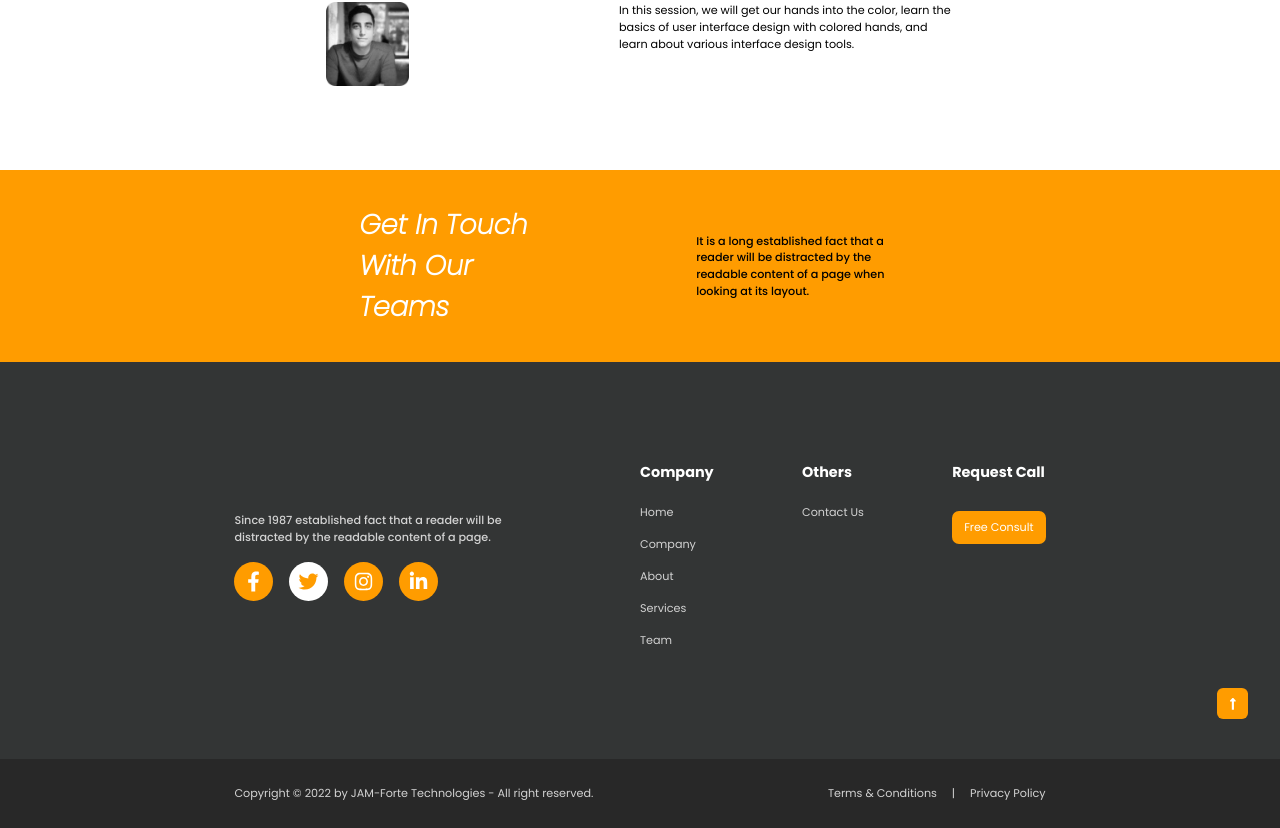
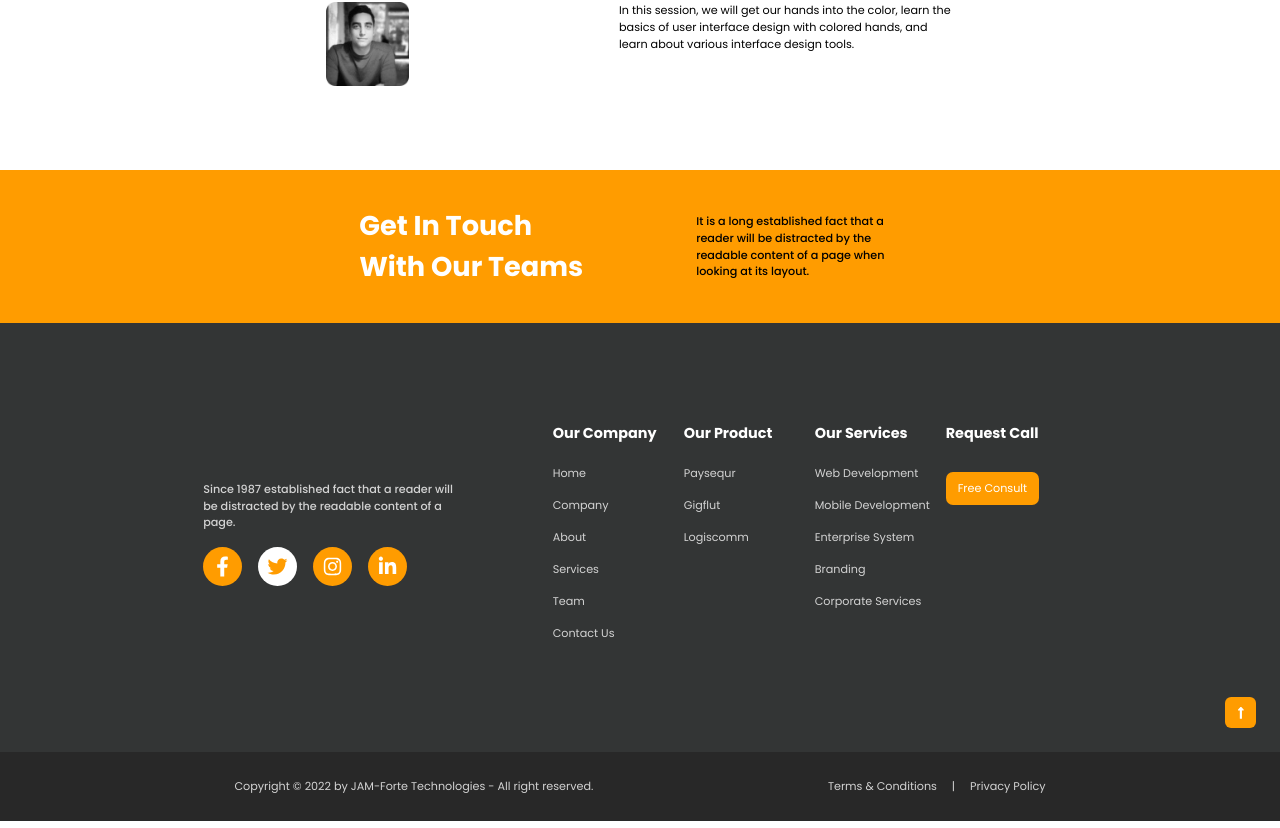
Before and after one commit to Erehmaryann/Erehmaryann.github.io, a React (Create React App) app: page /team in a window 1280 px wide. Shown: the part 1594-2422 px from the top of the page. Built offline with nearby package versions, Linux system fonts and the light colour scheme.

Commit message:
added contents to footer

```diff
--- a/src/components/about/why-us.tsx
+++ b/src/components/about/why-us.tsx
@@ -38,7 +38,7 @@ function WhyUs() {
             <h6 className="text-[#333535] font-[700] text[0.9rem]">
               Lifetime Support
             </h6>
-            <p className="italic text-[#909090] text-[0.8rem] font-[600] dark:text-[#000]">
+            <p className=" text-[#909090] text-[0.8rem] font-[400] dark:text-[#000]">
               We offer lifetime support for all project deployed.
             </p>
           </div>
@@ -54,7 +54,7 @@ function WhyUs() {
             <h6 className="text-[#333535] font-[700] text[0.9rem]">
               Trustworthy
             </h6>
-            <p className="italic text-[#909090] text-[0.8rem] font-[600] dark:text-[#000]">
+            <p className=" text-[#909090] text-[0.8rem] font-[400] dark:text-[#000]">
               Be rest assured that your confidential credentials supplied to us
               are safe and will not be used without your notice.
             </p>
@@ -73,7 +73,7 @@ function WhyUs() {
             <h6 className="text-[#333535] font-[700] text[0.9rem]">
               Innovation beyond initial idea
             </h6>
-            <p className="italic text-[#909090] text-[0.8rem] font-[600] dark:text-[#000]">
+            <p className=" text-[#909090] text-[0.8rem] font-[400] dark:text-[#000]">
               We develop ideas brought to us by clients to ensure they achieve a
               possible maximum result.
             </p>
@@ -90,7 +90,7 @@ function WhyUs() {
             <h6 className="text-[#333535] font-[700] text[0.9rem]">
               Encrypted Development
             </h6>
-            <p className="italic text-[#909090] text-[0.8rem] font-[600] dark:text-[#000]">
+            <p className=" text-[#909090] text-[0.8rem] font-[400] dark:text-[#000]">
               We put all security consideration in check while building projects
               for our client.
             </p>
--- a/src/components/company/company.tsx
+++ b/src/components/company/company.tsx
@@ -27,7 +27,7 @@ function Company() {
           <h1 className="text-[#333535] dark:text-white text-[1.8rem] font-[700] leading-[26px]">
             Customer trust is our goal
           </h1>
-          <p className="text-[#6C6C6C] dark:text-white pt-2 text-[0.7rem] font-[500]">
+          <p className="text-[#6C6C6C] dark:text-white pt-4 text-[0.7rem] font-[500]">
             The point of using Lorem Ipsum is that it has.
           </p>
         </div>
@@ -53,7 +53,7 @@ function Company() {
             <h4 className="z-10 dark:text-[#ff9c00] text-[0.9rem] font-[700] my-[-8px]">
               Our Vision
             </h4>
-            <p className="z-10 text-[0.7rem] font-[600] text-[#909090] dark:text-[#fff] italic pt-[8px]">
+            <p className="z-10 text-[0.7rem] font-[500] text-[#909090] dark:text-[#fff]  pt-[8px]">
               To become a major IT service provider in Africa, delivering
               excellent service to all industry
             </p>
--- a/src/components/footer/contact-us.tsx
+++ b/src/components/footer/contact-us.tsx
@@ -9,9 +9,9 @@ const Button = React.lazy(() => import("../common/button/button"));
 
 function ContactUs() {
   return (
-    <section className="relative bg-[#333535] w-full flex justify-center items-center sm:px-4 sm:py-8 md:py-[100px]">
-      <div className="md:w-[65%] flex justify-between sm:flex-wrap md:flex-nowrap items-center">
-        <div className="flex flex-col items-start justify-center md:w-[40%]">
+    <section className="relative bg-[#333535] w-full flex justify-center items-center flex-wrap sm:px-4 sm:py-8 md:py-[100px]">
+      <div className="md:w-[70%] flex justify-between sm:flex-wrap items-center">
+        <div className="flex flex-col items-start justify-center md:w-[30%]">
           <p className="text-[0.7rem] font-[500] text-[#D3D3D3] pb-4">
             Since 1987 established fact that a reader will be distracted by the
             readable content of a page.
@@ -51,9 +51,9 @@ function ContactUs() {
             </a>
           </div>
         </div>
-        <div className="flex justify-between flex-wrap sm:flex-col lg:flex-row h-full md:w-[50%]">
-          <div className="flex flex-col sm:pt-[35px] md:pt-0 items-start">
-            <h6 className="text-white font-[700] text-[0.9rem]">Company</h6>
+        <div className="flex justify-between flex-wrap lg:flex-row h-full md:w-[60%] sm:w-[100%]">
+          <div className="flex flex-col sm:pt-[35px] md:pt-0 items-start sm:w-[40%] md:w-[30%] lg:w-[25%]">
+            <h6 className="text-white font-[700] text-[0.9rem]">Our Company</h6>
             <ul className="pt-[15px]">
               <li className="pb-2">
                 <a
@@ -95,11 +95,6 @@ function ContactUs() {
                   Team
                 </a>
               </li>
-            </ul>
-          </div>
-          <div className="flex flex-col sm:pt-[35px] md:pt-0 items-start">
-            <h6 className="text-white font-[700] text-[0.9rem]">Others</h6>
-            <ul className="pt-[15px]">
               <li className="pb-2">
                 <a
                   href="#contactUs"
@@ -110,7 +105,83 @@ function ContactUs() {
               </li>
             </ul>
           </div>
-          <div className="flex flex-col sm:pt-[35px] md:pt-0 items-start">
+          <div className="flex flex-col sm:pt-[35px] md:pt-0 items-start sm:w-[40%] md:w-[30%] lg:w-[25%]">
+            <h6 className="text-white font-[700] text-[0.9rem]">Our Product</h6>
+            <ul className="pt-[15px]">
+              <li className="pb-2">
+                <a
+                  href="#contactUs"
+                  className="hover:text-[#ff9c00] text-[#D3D3D3] text-[0.7rem]"
+                >
+                  Paysequr
+                </a>
+              </li>
+              <li className="pb-2">
+                <a
+                  href="#contactUs"
+                  className="hover:text-[#ff9c00] text-[#D3D3D3] text-[0.7rem]"
+                >
+                  Gigflut
+                </a>
+              </li>
+              <li className="pb-2">
+                <a
+                  href="#contactUs"
+                  className="hover:text-[#ff9c00] text-[#D3D3D3] text-[0.7rem]"
+                >
+                  Logiscomm
+                </a>
+              </li>
+            </ul>
+          </div>
+          <div className="flex flex-col sm:pt-[35px] md:pt-0 items-start sm:w-[40%] md:w-[30%] lg:w-[25%]">
+            <h6 className="text-white font-[700] text-[0.9rem]">
+              Our Services
+            </h6>
+            <ul className="pt-[15px]">
+              <li className="pb-2">
+                <a
+                  href="#contactUs"
+                  className="hover:text-[#ff9c00] text-[#D3D3D3] text-[0.7rem]"
+                >
+                  Web Development
+                </a>
+              </li>
+              <li className="pb-2">
+                <a
+                  href="#contactUs"
+                  className="hover:text-[#ff9c00] text-[#D3D3D3] text-[0.7rem]"
+                >
+                  Mobile Development
+                </a>
+              </li>
+              <li className="pb-2">
+                <a
+                  href="#contactUs"
+                  className="hover:text-[#ff9c00] text-[#D3D3D3] text-[0.7rem]"
+                >
+                  Enterprise System
+                </a>
+              </li>
+              <li className="pb-2">
+                <a
+                  href="#contactUs"
+                  className="hover:text-[#ff9c00] text-[#D3D3D3] text-[0.7rem]"
+                >
+                  Branding
+                </a>
+              </li>
+              <li className="pb-2">
+                <a
+                  href="#contactUs"
+                  className="hover:text-[#ff9c00] text-[#D3D3D3] text-[0.7rem]"
+                >
+                  Corporate Services
+                </a>
+              </li>
+            </ul>
+          </div>
+          <div className="flex flex-col sm:pt-[35px] items-start sm:w-[40%] md:w-[30%] lg:w-[25%] lg:pt-0">
             <h6 className="text-white font-[700] text-[0.9rem]">
               Request Call
             </h6>
@@ -127,7 +198,7 @@ function ContactUs() {
           </div>
         </div>
       </div>
-      <div className="absolute right-8 bottom-10">
+      <div className="absolute right-6 bottom-6">
         <a href="#hero">
           <img src={toTop} alt="to top button" width={31} />
         </a>
--- a/src/components/footer/get-in-touch.tsx
+++ b/src/components/footer/get-in-touch.tsx
@@ -4,7 +4,7 @@ function GetTouch() {
   return (
     <section className="flex justify-center items-center bg-[#ff9c00] sm:p-4 md:py-[35px]">
       <div className="flex flex-wrap justify-between items-center md:w-[45%]">
-        <h3 className="font-[700] text-white text-[1.7rem] italic md:w-[35%]">
+        <h3 className="font-[700] text-white text-[1.7rem]  md:w-[40%]">
           Get In Touch With Our Teams
         </h3>
 
--- a/src/components/services/review.tsx
+++ b/src/components/services/review.tsx
@@ -77,7 +77,7 @@ function Review() {
             <h6 className="z-10 text-[#0A72D2] text-[0.8rem] font-[500] dark:text-[#ff9c00]">
               {reviewData[slider].jobTitle}
             </h6>
-            <p className="z-10 text-[#919191] dark:text-[#ff9c00] italic font-[400] py-3 text-[0.7rem] text-center md:w-[60%] ">
+            <p className="z-10 text-[#919191] dark:text-[#ff9c00]  font-[400] py-3 text-[0.7rem] text-center md:w-[60%] ">
               It is a long established fact that a reader will be distracted by
               the readable content of a page when looking at its layout. The
               point of using Lorem Ipsum is that it has a more-or-less.
```
